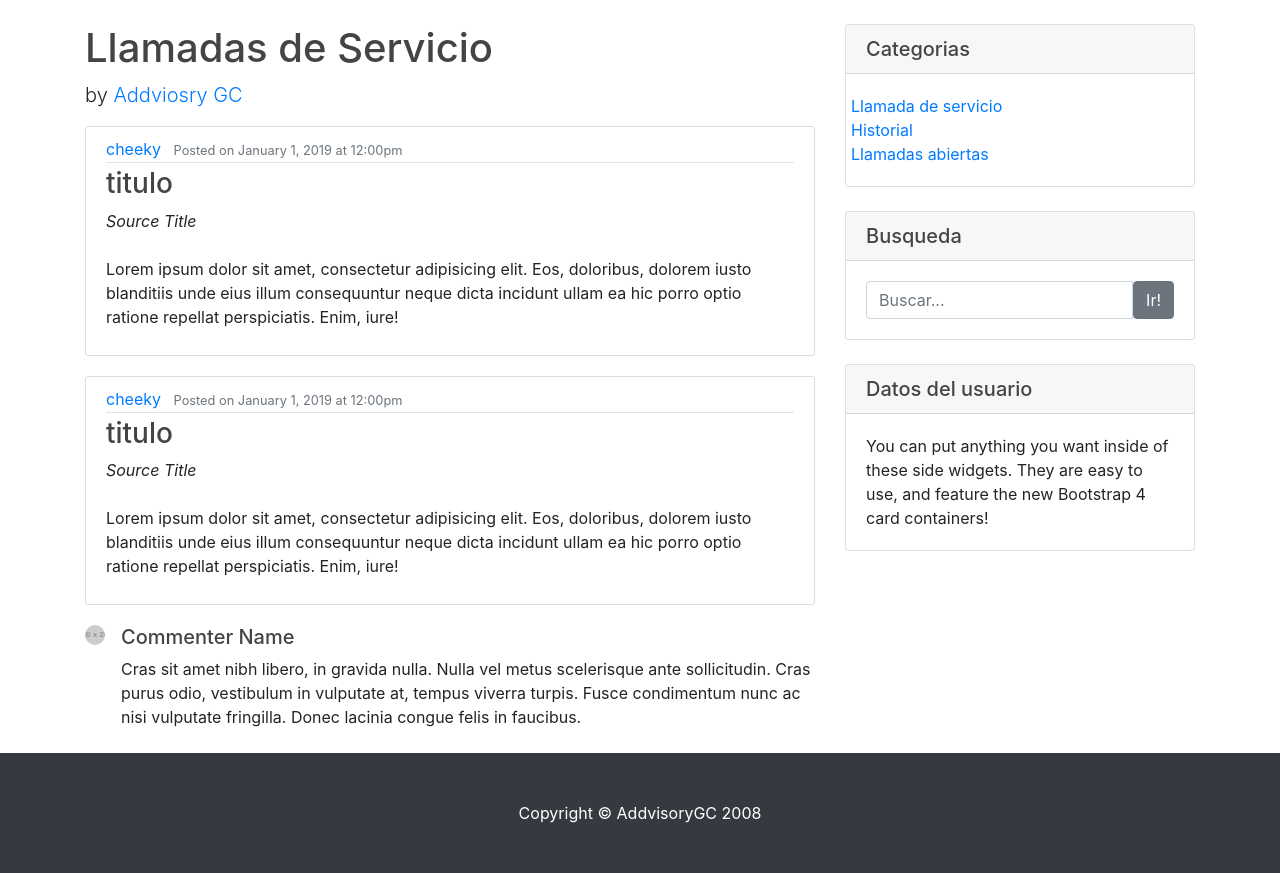
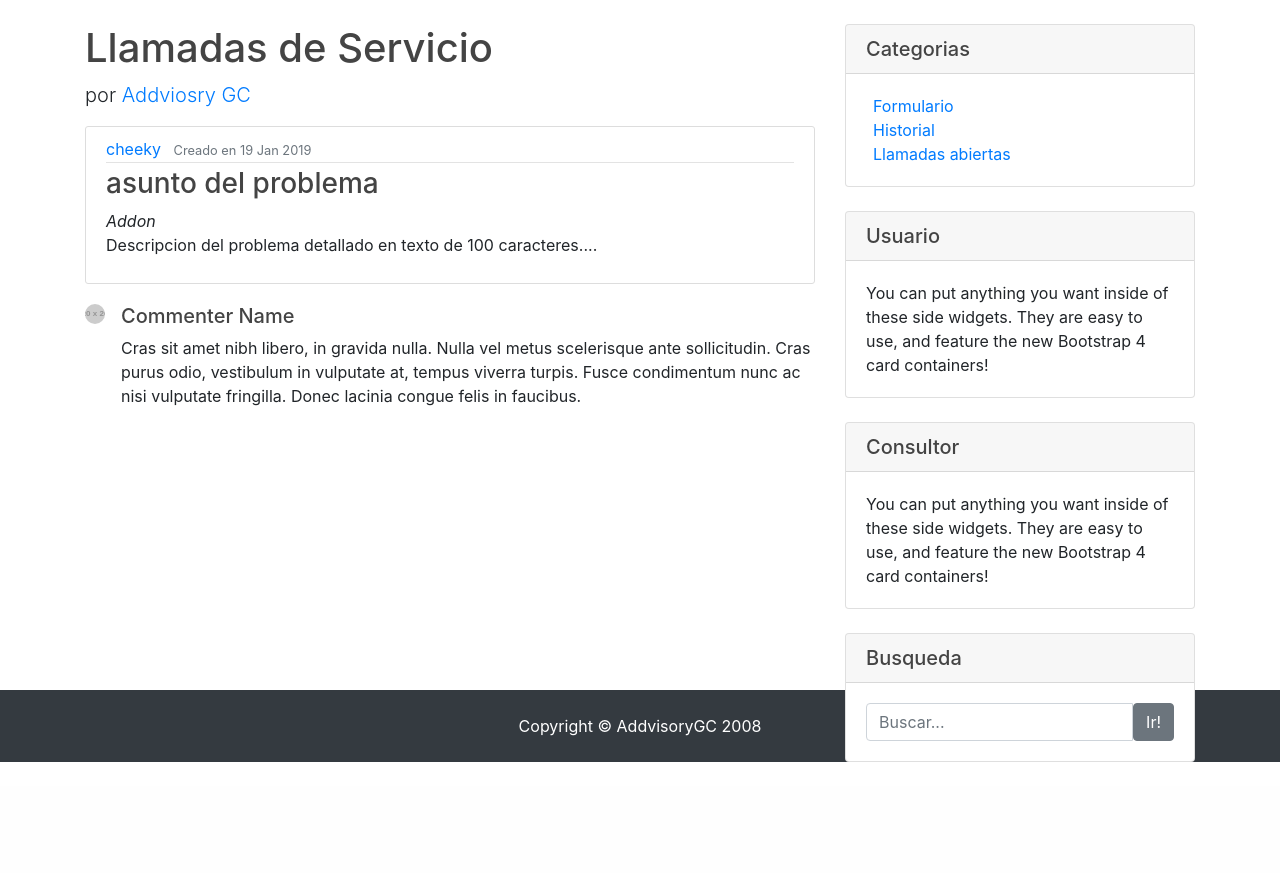
Before and after one commit to R0dri/flasky, a Flask app: page / in a window 1280 px wide. Shown: the part 56-929 px from the top of the page. After the commit the page ends 818 px from the top, so only its background shows below. Run offline with Flask 2, Linux system fonts and the light colour scheme; grey boxes labelled with a size stand in for pictures from a placeholder-image service; some libraries are stand-ins or nearby versions.

Commit message:
Se agregaron archivos que quedaron fuera del anterior commit

```diff
--- a/app.py
+++ b/app.py
@@ -80,6 +80,10 @@ def home():
 def test():
     return render_template('test.html')
 
+@app.route('/formulario')
+def formulario():
+    return render_template('usrform.html')
+
 @app.route('/user')
 def user():
     return render_template('user.html')
@@ -92,5 +96,10 @@ def about():
 def llamada():
     return render_template('formulario.html')
 
+# @app.route('/historial')
+# @login_required
+# def historial():
+#     return render_template('usrform.html')
+
 if __name__ == '__main__':
     app.run()
--- a/static/js/Script.js
+++ b/static/js/Script.js
@@ -1,50 +1,67 @@
-// <![CDATA[
 
 $(document).ready(function () {
-    // vmv.getEmployee();
     // $('.tarjeta_eventos').perfectScrollbar({wheelSpeed: .5});
-    // vmv.oRoles();
+    let documento = document.URL;
+    if (documento.indexOf("llamada") > -1) {
+        document.querySelector("#formSubmit").addEventListener("click", grabarForm);
+    }
+    else if (documento.indexOf("test") > -1) {
+    }
+    else if (documento.indexOf("user") > -1) {
+    }
+    else if (documento.indexOf("about") > -1) {
+    }
+    else if (documento.indexOf("login") > -1) {
+    }
+    else {
+        getHistorico();
+    }
+
 });
 
-window.onbeforeunload = function (e) {
-    // if (leave == "false") {
-    //     return false;
-    // } else { leave = "false"; }
-    // //if (leave == "true") { return true; }
+
+document.body.addEventListener("change", function(e) {
+    console.log(e.target);
+    console.log('prueba');
+});
+
+
+// var sesion = {
+//     user: 0,
+//     hTipo: "",
+//     rol: rolSelected
+// };
+
+
+// let grabarForm = () => {
+function grabarForm () {
+    let a = document.querySelector("#prioridad").selectedIndex;
+    let b = document.querySelector("#problema").selectedIndex;
+    let c = document.querySelector("#tllamada").selectedIndex;
+    var obsesion = {
+        priority: document.querySelector("#prioridad")[a].value,
+        problemTyp: document.querySelector("#problema")[b].value,
+        callType: document.querySelector("#tllamada")[c].value,
+        BPContact: document.querySelector("#Usuario").value,
+        subject: document.querySelector("#asunto").value,
+        usuario: document.querySelector("#oUser").value,
+        dscription: document.querySelector("#dscription").value
+    };
+    vmv.grabarF(obsesion);
 }
 
-//REFRESCAR VENTANA DE GUION
-// function guionrefresh() {
-//     vmv.getF(gempid);
-//     vmv.getPen(gempid);
-//     vmv.refEventos();
-// }
+var getHistorico = () => {
+    let jsonObj  ='{"ProSubType":"Addon","createTime":"19 Jan 2019","usuario":"cheeky","priority":"2","problemTyp":"A-ASEGURADORA","callType":"CAPACITACION","BPContact":"nombre variable del usuario solicitante","subject":"asunto del problema","dscription":"Descripcion del problema detallado en texto de 100 caracteres...."}';
+    // vmv.getLlamadas(jsonObj);
+    vmv.getLlamadasJson(jsonObj);
+}
 
-
-// //NUEVO EVENTO.. ABRE EL POPUP
-// function ShowLoginWindow() {
-//     pcLogin.Show();
-//     //popgridcode.Refresh();
-//     popgridcb.PerformCallback();
-// }
-
-// //LLENA LOS DATOS SELECCIONADOS EN EL GRID CENTRAL DE NUEVO EVENTO
-// function popgrid(s, e) {
-//     popgridcode.GetRowValues(popgridcode.GetFocusedRowIndex(), 'Codigo;Descripcion', OnGetRowValues1);
-// }
-// function OnGetRowValues1(values) {
-//     codigo12.SetText(values[0]);
-//     gcodigo = values[0];
-//     gcodigo1 = values[0];
-//     descripcion12.SetText(values[1]);
-//     hdescrip.SetText(values[1]);
-// }
-// function ShowDetEnd() {
-//     vmv.getdnEvent1();
-// }
-
-// function newReporte (s, e) {
-//     var locObj = localStorage.getItem('A3_empid', gempid);
-//     //alert(locObj);
-//     window.open('Reportes.aspx?Args='+locObj, '_blank')
-// }
+// let BPContact;
+// let createDate;
+// let BPPhone1;
+// let BPPhone2;
+// let BPCellular;
+// let BPE_Mail;
+// let BPProjCode;
+// let descrptioin;
+// let trgtPath; //aun no estamos usando eso.
--- a/static/js/scriptko.js
+++ b/static/js/scriptko.js
@@ -1,212 +1,88 @@
-//$(document).ready(function () {
-//    //vmv.getEmployee();
-//    document.getElementById("ASPxFormLayout2_E3").focus();
-//});
-// var rolSelected = '';
+function vm() {
+    var self = this;
+    self.llamadas  = ko.observableArray();
 
-// function changeCSS(cssFile, cssLinkIndex) {
-//     var oldlink = document.getElementsByTagName("link").item(cssLinkIndex);
+    //######### Graba los datos del formulario ########
+    this.grabarF = (obsesion) => {
+        $.ajax({type: "POST",
+                dataType: "json",
+                contentType: "application/json; charset=utf-8",
+                url: "agcsap.no-ip.org:4489/grabar",
+                data: ko.toJSON(obsesion),
+                success: function (data) {
+                    // var jsonText = JSON.stringify(data.d);
+                    // self.factura(ko.mapping.fromJSON(jsonText)());
+                    return true;
+                }
+               }).then(function(data){
+               }, handleError);
+        function handleError(xhr, status, err){
+            alert(err);
+        };
+    };
 
-//     var newlink = document.createElement("link");
-//     newlink.setAttribute("rel", "stylesheet");
-//     newlink.setAttribute("type", "text/css");
-//     newlink.setAttribute("href", cssFile);
+    //######### Obtiene el historial de llamadas de servicio ########
+    this.getLlamadas = (obsesion) => {
+        $.ajax({type: "GET",
+                dataType: "json",
+                contentType: "application/json; charset=utf-8",
+                url: "agcsap.no-ip.org:4489/llamadas",
+                data: ko.toJSON(obsesion),
+                success: function (data) {
+                    var jsonText = JSON.stringify(data.d);
+                    self.llamadas(ko.mapping.fromJSON(jsonText)());
+                    return true;
+                }
+               }).then(function(data){
+               }, handleError);
+        function handleError(xhr, status, err){
+            alert(err);
+        };
+    };
 
-//     document.getElementsByTagName("head").item(0).replaceChild(newlink, oldlink);
-// }
+    this.getLlamadasJson = (jsonText) => {
+        // self.llamadas(ko.mapping.fromJSON(jsonText)());
+        self.llamadas(ko.mapping.fromJSON(jsonText));
+    }
 
-function vm() {
-    // var self = this;
-    // self.labReg = ko.observableArray();
-    // self.Tipo = ko.observable('');
-    // var curCardCode;
-    // var sesion = {
-    //     user: 0,
-    //     hTipo: "",
-    //     rol: rolSelected
-    // };
+    //######### Obtiene datos del usuario ########
+    this.getUsuario = (obsesion) => {
+        $.ajax({type: "GET",
+                dataType: "json",
+                contentType: "application/json; charset=utf-8",
+                url: "agcsap.no-ip.org:4489/usuario",
+                data: ko.toJSON(obsesion),
+                success: function (data) {
+                    var jsonText = JSON.stringify(data.d);
+                    self.llamadas(ko.mapping.fromJSON(jsonText)());
+                    return true;
+                }
+               }).then(function(data){
+               }, handleError);
+        function handleError(xhr, status, err){
+            alert(err);
+        };
+    };
 
-    // //OBTIENE EL GUION
-    // let getGuion = (transParam) => {
-    //     let objTrans = {
-    //         transNum:transParam,
-    //         spBandeja:spBandeja
-    //     };
-    //     $.ajax({
-    //         type: "POST",
-    //         contentType: "application/json; charset=utf-8",
-    //         url: "Hclinica.aspx/getGuion",
-    //         data: JSON.stringify(objTrans),
-    //         dataType: "json",
-    //         success: function (data) {
-    //             var jsonText = JSON.stringify(data.d);
-    //             self.nodo(ko.mapping.fromJSON(jsonText)());
-    //         }
-    //     });
-    // }
-
-    // //######## AL SELECCIONAR FACTURAS
-    // self.selectFactura = function (con) {
-    //     self.factRow(con);
-    //     sesion.CardCode = con.CardCode;
-    //     sesion.DocNum = con.DocNum;
-    //     sesion.DocEntry = con.DocEntry;
-    //     sesion.ObjType = con.ObjType;
-    //     vdocentry1 = con.DocEntry();
-    //     sesion.CardName = con.CardName;
-    //     sesion.Servicio = con.Servicio;
-    //     sesion.ItemCode = con.ItemCode;
-    //     sesion.lineNum = con.lineNum;
-    //     sesion.empID = gempid;
-    //     self.cDocNum(con.DocNum());
-    //     // self.getdnEvent(); lo esta trayendo desde NEVENTSAP
-    //     self.getdnHistorico();
-    //     self.NEVENTSAP();
-    // };
-
-    // //OBTIENE EL GUION
-    // self.postEvent = (con) => {
-    //     let newEvent = {
-    //         dtlCode: con.Codigo(),
-    //         cardCode: sesion.CardCode(),
-    //         empID: sesion.empID,
-    //         docNum: sesion.DocNum(),
-    //         descr: con.Descripcion(),
-    //         docEntry: sesion.DocEntry()
-    //     }
-    //     $.ajax({
-    //         type: "POST",
-    //         contentType: "application/json; charset=utf-8",
-    //         url: "Hclinica.aspx/crearEventoM",
-    //         data: JSON.stringify(newEvent),
-    //         dataType: "json",
-    //         success: function (data) {
-    //             // var jsonText = JSON.stringify(data.d);
-    //             // self.nodo(ko.mapping.fromJSON(jsonText)());
-    //             self.getdnEvent();
-    //         }
-    //     });
-    // }
-
-    // self.grabarTexto = (function(con){
-    //     let cTexto = con.valor;
-    //     let cValor = con.area_v();
-    //     let cObj = {
-    //         DtlCode: con.codigo(),
-    //         TransNum: con.transnum(),
-    //         cValor: cValor
-    //     }
-    //     let myFirstPromise = new Promise((resolve, reject) => {
-    //         if(cTexto != cValor){
-    //             $.ajax({type: "POST", dataType: "json",
-    //                   contentType: "application/json; charset=utf-8",
-    //                   url: "Hclinica.aspx/grabarTexto",
-    //                   data: JSON.stringify(cObj),
-    //                   success: (data) => {
-    //                       var jsonText = JSON.stringify(data.d);
-    //                       // console.log(jsonText);
-    //                       resolve(data.d); // Yay! Everything went well!
-    //                   }, error: (data) =>{
-    //                       console.log(JSON.stringify(data.d));
-    //                       reject(0);
-    //                   }
-    //                  });
-    //         } else {
-    //             con.toogle(false);
-    //         }
-    //     });
-    //     myFirstPromise.then((successMessage) => {
-    //         if (successMessage = 1){
-    //             con.valor = cValor;
-    //             if (con.toogle()){
-    //                 con.toogle(false);
-    //             } else {
-    //                 con.toogle(true);
-    //             }
-    //         }
-    //         // console.log(successMessage);
-    //     });
-    //     // con.toogleD(false);
-    // }).bind(this);
-
-    // //######### LLAMA A LAS FACTURAS ########
-    // this.getF = function (parametro) {
-    //     // var auxRol =  self.rolCode();
-    //     if(!rolSelected){rolSelected = '';}
-    //     labParam.vEmpID = parametro;
-    //     labParam.rol = rolSelected;
-    //     labParam.hTipo = hTipo;
-    //     labParam.spBandeja = spBandeja;
-    //     $.ajax({type: "POST", dataType: "json",
-    //             contentType: "application/json; charset=utf-8",
-    //             url: "Hclinica.aspx/getFacturas",
-    //             data: ko.toJSON(labParam),
-    //             success: function (data) {
-    //                 var jsonText = JSON.stringify(data.d);
-    //                 self.factura(ko.mapping.fromJSON(jsonText)());
-    //                 return true;
-    //             }
-    //            }).then(function(data){
-    //                // self.getPendientes();
-    //            }).then(function(data){
-    //                self.getE(); //poner en otra seccion, valido hast OCTubre//llama a la lista de Eventos
-    //            }).then(function(data){
-    //                //getC(); //llama a la lista de Clientes
-    //            }, handleError);
-    //     function handleError(xhr, status, err){
-    //         alert(err);
-    //     };
-    // };
-
-    // //############################ MOTOR GUION ###########################
-    // self.marcar = (con) => {
-    //     let oestado = con.estado();
-    //     let nodoInf = {
-    //         dtlcode: con.codigo(),
-    //         transnum: con.transnum()
-    //     }
-
-    //     if (oestado == 'False'){
-    //         $.ajax({type: "POST", dataType: "json",
-    //                 contentType: "application/json; charset=utf-8",
-    //                 url: "Hclinica.aspx/marcar",
-    //                 data: ko.toJSON(nodoInf),
-    //                 success: (data) => {
-    //                     var jsontext = JSON.stringify(data.d);
-    //                     if (jsontext == '1'){
-    //                         con.estado('True');
-    //                     }
-    //                     // console.log(jsontext);
-    //                 }, error: (data) => {
-    //                     console.log(JSON.stringify(data.d));
-    //                 }
-    //                });
-    //     } else {
-    //         con.toogleD() ? con.toogleD(false) : con.toogleD(true);
-    //     }
-
-    //     if(con.valType() == 'Texto'){
-    //         con.toogle(true);
-    //     } else if (con.valType() == 'Numero') {
-    //         con.toogleN(true);
-    //     }
-    // }
+    //######### Obtiene datos del consultor encargado ########
+    this.getConsultor = (obsesion) => {
+        $.ajax({type: "GET",
+                dataType: "json",
+                contentType: "application/json; charset=utf-8",
+                url: "agcsap.no-ip.org:4489/consultor",
+                data: ko.toJSON(obsesion),
+                success: function (data) {
+                    var jsonText = JSON.stringify(data.d);
+                    self.llamadas(ko.mapping.fromJSON(jsonText)());
+                    return true;
+                }
+               }).then(function(data){
+               }, handleError);
+        function handleError(xhr, status, err){
+            alert(err);
+        };
+    };
 
 }
 var vmv = new vm();
 ko.applyBindings(vmv);
-
-// //MOSTRAR ITEMINFO
-// function showItemInfo(){
-//     $("#eventos").removeClass('hidden');
-//     $("#eventos").removeClass('animated fadeOutDown');
-//     $("#eventos").addClass('animated fadeInDown');
-// }
-
-// function closeListaEvent() {
-//     $("#eventos").removeClass('animated fadeInDown');
-//     $("#eventos").addClass('animated fadeOutDown');
-//     setTimeout(function(){
-//         $("#eventos").addClass('hidden');
-//     }, 800)
-// }
--- a/templates/layouts/layout.html
+++ b/templates/layouts/layout.html
@@ -13,10 +13,12 @@
 	<!-- Bootstrap core CSS -->
 	<link href="static/css/bootstrap.min.css" rel="stylesheet">
 
+  <link href="static/css/Style.css" rel="stylesheet">
 	<!-- Custom styles for this template -->
 	<link href="static/css/blog-post.css" rel="stylesheet">
-	<link href="static/css/main.css" rel="stylesheet">
-	<link href="static/css/Style.css" rel="stylesheet">
+	<!-- <link href="static/css/main.css" rel="stylesheet"> -->
+  <script src="static/js/knockout-3.3.0.js"></script>
+  <script src="static/js/knockout.mapping-2.4.1.js"></script>
 
 </head>
 
@@ -44,7 +46,7 @@
 					</li>
 					<li class="nav-item">
 						{% if current_user.is_authenticated %}
-							<a class="nav-link" href="user">Hi, {{ current_user.username }}</a>
+							<a class="nav-link" id="oUser" href="user">{{ current_user.username }}</a>
 						{% else %}
 							<a class="nav-link" href="login">Login</a>
 						{% endif %}
@@ -54,12 +56,12 @@
 		</div>
 	</nav>
 
-
+  <div class="oContainer">
 	    {% block page_content %}{% endblock %}
-  {% block sidebar %}{% endblock %}
-
+      <!-- {% block sidebar %}{% endblock %} -->
+  </div>
 	<!-- Footer -->
-<footer class="py-5 bg-dark">
+  <footer class="py-4 bg-dark">
 	    <div class="container">
 		      <p class="m-0 text-center text-white">Copyright &copy; AddvisoryGC 2008</p>
 	    </div>
@@ -70,8 +72,6 @@
 <script src="static/jquery/jquery.min.js"></script>
 <script src="static/js/bootstrap.bundle.min.js"></script>
 <script src="static/js/scriptko.js"></script>
-<script src="static/js/knockout-3.3.0.js"></script>
-<script src="static/js/knockout.mapping-2.4.1.js"></script>
 <script src="static/js/Script.js"></script>
 </body>
 
--- a/templates/usrform.html
+++ b/templates/usrform.html
@@ -14,39 +14,25 @@
 
 				<!-- Author -->
 				<p class="lead">
-					by
+					por
 					<a href="#">Addviosry GC</a>
 				</p>
 
+        <div data-bind="foreach: llamadas">
            <article class="media content-section">
                <div class="media-body">
                    <div class="article-metadata">
-                    <a class="mr-2" href="#">cheeky</a>
-                    <small class="text-muted"> Posted on January 1, 2019 at 12:00pm</small>
+                       <a class="mr-2" href="#" data-bind="text:usuario"></a>
+                       <small class="text-muted">Creado en </small>
+                       <small class="text-muted" data-bind="text:createTime"></small>
                    </div>
-                    <h3><a class="article-title" href="#"> titulo </a></h2>
-						            <cite title="blockquote-footer">Source Title</cite>
-                    <p class="article-content">
-                        Lorem ipsum dolor sit amet, consectetur adipisicing elit. Eos, doloribus, dolorem iusto blanditiis unde eius illum consequuntur neque dicta incidunt ullam ea hic porro optio ratione repellat perspiciatis. Enim, iure!
-                    </p>
+                   <h3><a class="article-title" data-bind="text:subject"></a></h2>
+						           <cite title="blockquote-footer" data-bind="text:ProSubType"></cite>
+                       <p class="article-content" data-bind="text: dscription"></p>
                </div>
                <hr>
            </article>
-
-        <article class="media content-section">
-            <div class="media-body">
-                <div class="article-metadata">
-                    <a class="mr-2" href="#">cheeky</a>
-                    <small class="text-muted"> Posted on January 1, 2019 at 12:00pm</small>
         </div>
-                <h3><a class="article-title" href="#"> titulo </a></h2>
-						        <cite title="blockquote-footer">Source Title</cite>
-                    <p class="article-content">
-                        Lorem ipsum dolor sit amet, consectetur adipisicing elit. Eos, doloribus, dolorem iusto blanditiis unde eius illum consequuntur neque dicta incidunt ullam ea hic porro optio ratione repellat perspiciatis. Enim, iure!
-                    </p>
-            </div>
-            <hr>
-        </article>
 
 				<!-- Single Comment -->
 				<div class="media mb-4">
@@ -59,78 +45,9 @@
 			</div>
 
 			<hr>
-{% endblock %}
-
-
-{% block sidebar %}
-     <!-- Sidebar Widgets Column -->
-	<div class="col-md-4">
-
-		  <!-- Categories Widget -->
-		  <div class="card my-4">
-			    <h5 class="card-header">Categorias</h5>
-			    <div class="card-body">
-				      <div class="row">
-					        <!-- <div class="col-lg-6"> -->
-					        <div >
-						          <ul class="list-unstyled mb-0">
-							            <li>
-								              <a href="llamada">Llamada de servicio</a>
-							            </li>
-							            <li>
-								              <a href="formulario">Historial</a>
-							            </li>
-							            <li>
-								              <a href="#">Llamadas abiertas</a>
-							            </li>
-						          </ul>
-					        </div>
-					        <!-- <div class="col-lg-6"> -->
-					        <!-- <ul class="list-unstyled mb-0"> -->
-					        <!-- <li> -->
-					        <!-- <a href="#">JavaScript</a> -->
-					        <!-- </li> -->
-					        <!-- <li> -->
-					        <!-- <a href="#">CSS</a> -->
-					        <!-- </li> -->
-					        <!-- <li> -->
-					        <!-- <a href="#">Tutorials</a> -->
-					        <!-- </li> -->
-					        <!-- </ul> -->
-					        <!-- </div> -->
+	    <div class="col-md-4 oContainer">
+          {% include "layouts/sidebar_cus.html" %}
       </div>
     </div>
   </div>
-		<!-- Search Widget -->
-		<div class="card my-4">
-			<h5 class="card-header">Busqueda</h5>
-			<div class="card-body">
-				<div class="input-group">
-					<input type="text" class="form-control" placeholder="Buscar...">
-					<span class="input-group-btn">
-						<button class="btn btn-secondary" type="button">Ir!</button>
-					</span>
-				</div>
-			</div>
-		</div>
-
-		<!-- Side Widget -->
-		<div class="card my-4">
-			  <h5 class="card-header">Datos del usuario</h5>
-			  <div class="card-body">
-				    You can put anything you want inside of these side widgets. They are easy to use, and feature the new Bootstrap 4 card containers!
-			  </div>
-		</div>
-
-
-	</div>
-
-</div>
-<!-- /.row -->
-
-</div>
-<!-- /.container -->
-
-
-
 {% endblock %}
```
Also changed, not shown: templates/formulario.html (+16 -80 lines). Lines whose indentation alone changed are shown as unchanged.
